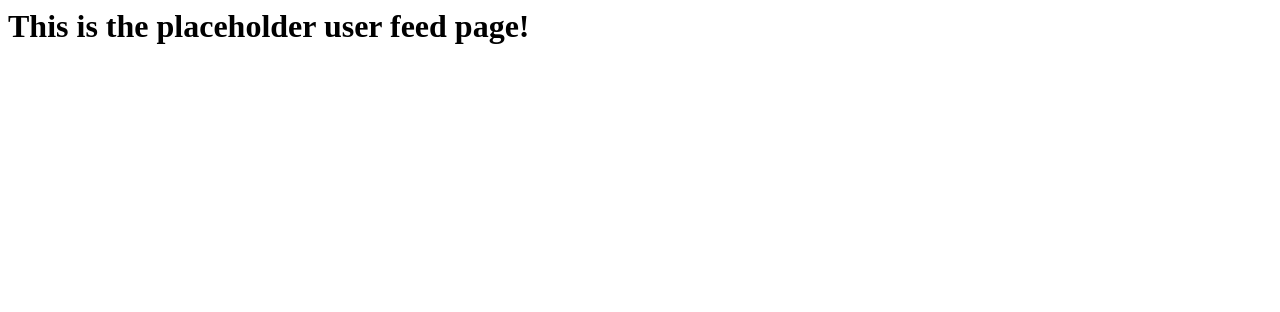
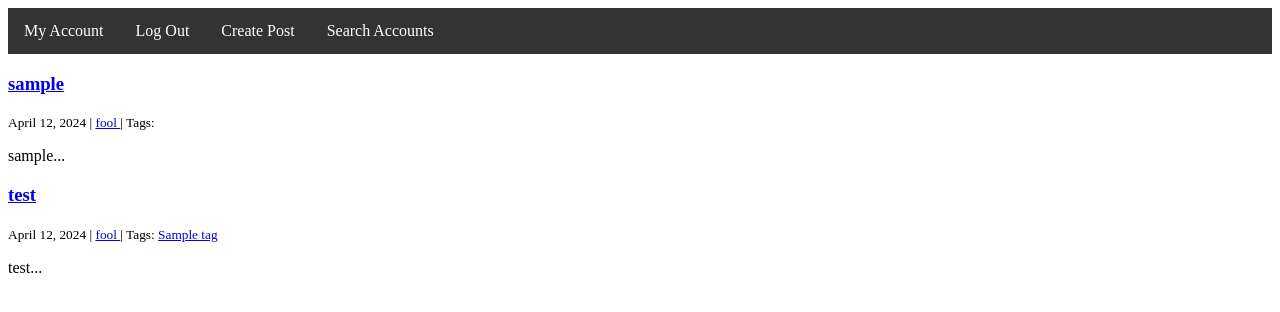
Before and after one commit to SeanKuehl/Group-18-Capstone, a Django app: page / in a window 1280 px wide. Shown: the top 312 px of the page. Run offline with Django 4.2, Linux system fonts and the light colour scheme; a user stored in the database is signed in; data comes from the database, SQL or seed files in the repository; tables that the repository leaves empty hold one stand-in row (values such as "Sample post").

Commit message:
added post feed and navbar to user feed screen

```diff
--- a/Main/views.py
+++ b/Main/views.py
@@ -20,11 +20,13 @@ from django.contrib.auth.models import User
 
 def HomePage(request):
     if not request.user.is_authenticated:
+
         context = {}
 
         return render(request, "home.html", context)
     elif request.user.is_authenticated:
-        context = {}
+        posts = Post.objects.all().order_by("-created_on")
+        context = {"posts": posts}
         return render(request, "UserFeed.html", context)
 
 
@@ -107,9 +109,11 @@ def post_detail(request, pk, action):
         pass
     else:
 
-        userAlreadyVoted = post.votes.filter(user=request.user)
+        userAlreadyVoted = post.votes.filter(user=request.user) #this uses the post instance
         thisUserAccount = Account.objects.filter(user_owner=request.user)
-        userMadePost = post.objects.filter(accountname=thisUserAccount)
+        userMadePost = Post.objects.get(pk=pk)  #this uses the post model, responsible for all instances
+        userMadePost = (userMadePost.accountname == thisUserAccount)
+
 
 
         if not userAlreadyVoted and not userMadePost:
--- a/templates/UserFeed.html
+++ b/templates/UserFeed.html
@@ -1 +1,71 @@
-<h1> This is the placeholder user feed page! </h1>
+
+<!DOCTYPE html>
+<html>
+<head>
+<style>
+ul {
+  list-style-type: none;
+  margin: 0;
+  padding: 0;
+  overflow: hidden;
+  background-color: #333;
+}
+
+li {
+  float: left;
+}
+
+li a {
+  display: block;
+  color: white;
+  text-align: center;
+  padding: 14px 16px;
+  text-decoration: none;
+}
+
+li a:hover:not(.active) {
+  background-color: #111;
+}
+
+.active {
+  background-color: #04AA6D;
+}
+</style>
+</head>
+<body>
+
+<ul>
+  <li><a href="{% url 'no yet implemented' %}">My Account</a></li>
+  <li><a href="{% url 'logout' %}">Log Out</a></li>
+  <li><a href="{% url 'post_index' %}">Create Post</a></li>
+  <li><a href="{% url 'search_account' %}">Search Accounts</a></li>
+</ul>
+
+
+
+{% for post in posts %}
+    <h3><a href="{% url 'post_detail' post.pk 0 %}">{{ post.post_title }}</a></h3>
+    <small>
+        {{ post.created_on.date }} |
+        {% if post.accountname %}
+            <a href="{% url 'user_account' post.accountname.pk %}">
+                {{ post.accountname.account_name }}
+            </a>
+        {% else %}
+            <!-- Link to superuser account page -->
+            <a href="{% url 'user_account' '0' %}">Superuser</a>
+        {% endif %}
+        | Tags:
+        {% for tag in post.tags.all %}
+            <a href="{% url 'post_tag' tag.name %}">
+                {{ tag.name }}
+            </a>
+        {% endfor %}
+    </small>
+    <p>{{ post.post_body | slice:":400" }}...</p>
+{% endfor %}
+
+
+
+</body>
+</html>
```
